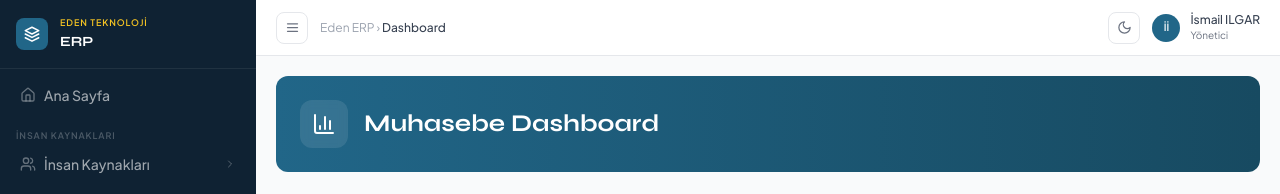
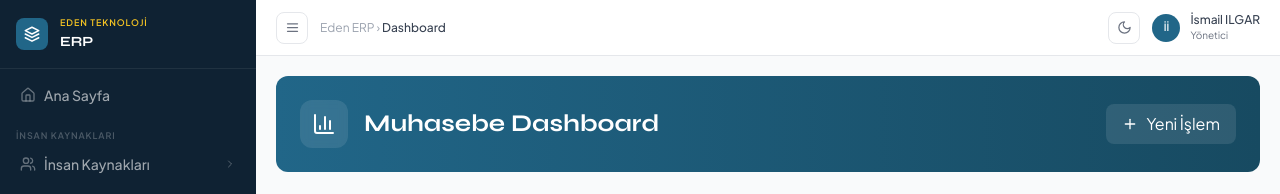
Before and after one commit to ismailthedrizzt/eden-erp, a Next.js app: page /app/muhasebe/dashboard in a window 1280 px wide. Shown: the top 194 px of the page. Built offline with nearby package versions, Linux system fonts and the light colour scheme; no server answers; the database is empty.

Commit message:
fix: Add mode prop to PageBanner in muhasebe dashboard

```diff
--- a/app/app/muhasebe/dashboard/page.tsx
+++ b/app/app/muhasebe/dashboard/page.tsx
@@ -47,6 +47,7 @@ export default function MuhasebeDashboard() {
       <IslemModal open={modalOpen} onClose={() => setModalOpen(false)} />
 
       <PageBanner
+        mode="list"
         title="Muhasebe Dashboard"
         icon={<BarChart3 size={24} />}
         onAddClick={() => setModalOpen(true)}
```
